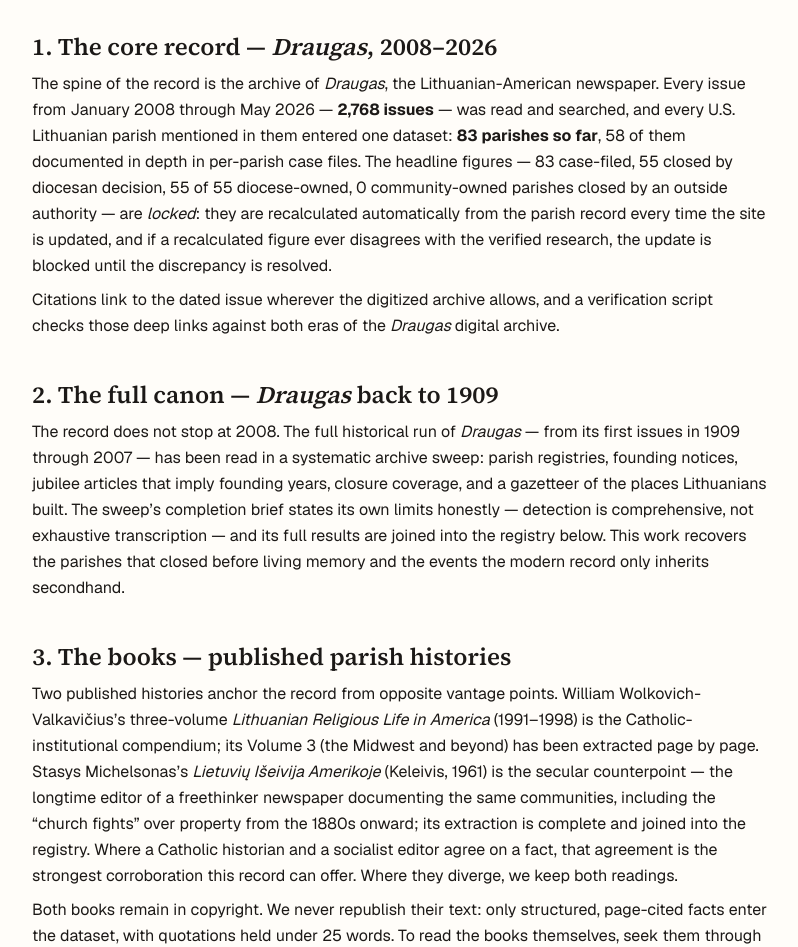
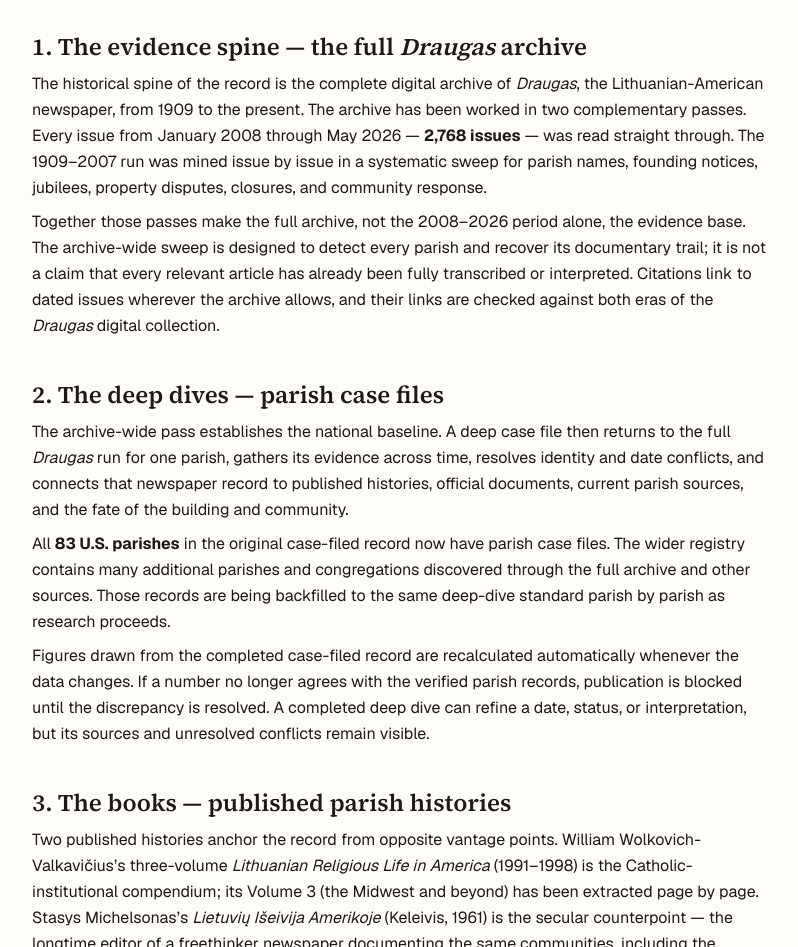
Before and after one commit to LietuvaAI/save-our-lithuanian-parishes, a Next.js app: page /about-the-data in a window 1280 px wide. Shown: the part 340-1287 px from the top of the page, without its empty margins (240-1038 px from the left). Built offline with nearby package versions, Linux system fonts and the light colour scheme.

Commit message:
Clarify full archive and case file method

```diff
--- a/app/about-the-data/page.tsx
+++ b/app/about-the-data/page.tsx
@@ -32,44 +32,55 @@ export default function AboutTheDataPage() {
 
       <section className="mt-10">
         <h2 className="font-serif text-2xl font-semibold">
-          1. The core record — <em>Draugas</em>, 2008–2026
+          1. The evidence spine — the full <em>Draugas</em> archive
         </h2>
         <p className="mt-2 leading-relaxed">
-          The spine of the record is the archive of <em>Draugas</em>, the
-          Lithuanian-American newspaper. Every issue from January 2008 through
-          May 2026 — <strong>2,768 issues</strong> — was read and searched,
-          and every U.S. Lithuanian parish mentioned in them entered one
-          dataset: <strong>83 parishes so far</strong>, 58 of them documented
-          in depth in per-parish case files. The headline figures — 83
-          case-filed, 55 closed by diocesan decision, 55 of 55 diocese-owned,
-          0 community-owned parishes closed by an outside authority — are{" "}
-          <em>locked</em>: they are recalculated automatically from the
-          parish record every time the site is updated, and if a recalculated
-          figure ever disagrees with the verified research, the update is
-          blocked until the discrepancy is resolved.
+          The historical spine of the record is the complete digital archive of{" "}
+          <em>Draugas</em>, the Lithuanian-American newspaper, from 1909 to the
+          present. The archive has been worked in two complementary passes.
+          Every issue from January 2008 through May 2026 —{" "}
+          <strong>2,768 issues</strong> — was read straight through. The
+          1909–2007 run was mined issue by issue in a systematic sweep for
+          parish names, founding notices, jubilees, property disputes, closures,
+          and community response.
         </p>
         <p className="mt-2 leading-relaxed">
-          Citations link to the dated issue wherever the digitized archive
-          allows, and a verification script checks those deep links against
-          both eras of the <em>Draugas</em> digital archive.
+          Together those passes make the full archive, not the 2008–2026 period
+          alone, the evidence base. The archive-wide sweep is designed to detect
+          every parish and recover its documentary trail; it is not a claim that
+          every relevant article has already been fully transcribed or
+          interpreted. Citations link to dated issues wherever the archive
+          allows, and their links are checked against both eras of the{" "}
+          <em>Draugas</em> digital collection.
         </p>
       </section>
 
       <section className="mt-10">
         <h2 className="font-serif text-2xl font-semibold">
-          2. The full canon — <em>Draugas</em> back to 1909
+          2. The deep dives — parish case files
         </h2>
         <p className="mt-2 leading-relaxed">
-          The record does not stop at 2008. The full historical run of{" "}
-          <em>Draugas</em> — from its first issues in 1909 through 2007 —
-          has been read in a systematic archive sweep: parish registries,
-          founding notices, jubilee articles that imply founding years,
-          closure coverage, and a gazetteer of the places Lithuanians built.
-          The sweep&rsquo;s completion brief states its own limits honestly
-          — detection is comprehensive, not exhaustive transcription — and
-          its full results are joined into the registry below. This work
-          recovers the parishes that closed before living memory and the
-          events the modern record only inherits secondhand.
+          The archive-wide pass establishes the national baseline. A deep case
+          file then returns to the full <em>Draugas</em> run for one parish,
+          gathers its evidence across time, resolves identity and date
+          conflicts, and connects that newspaper record to published histories,
+          official documents, current parish sources, and the fate of the
+          building and community.
+        </p>
+        <p className="mt-2 leading-relaxed">
+          All <strong>83 U.S. parishes</strong> in the original case-filed
+          record now have parish case files. The wider registry contains many
+          additional parishes and congregations discovered through the full
+          archive and other sources. Those records are being backfilled to the
+          same deep-dive standard parish by parish as research proceeds.
+        </p>
+        <p className="mt-2 leading-relaxed">
+          Figures drawn from the completed case-filed record are recalculated
+          automatically whenever the data changes. If a number no longer agrees
+          with the verified parish records, publication is blocked until the
+          discrepancy is resolved. A completed deep dive can refine a date,
+          status, or interpretation, but its sources and unresolved conflicts
+          remain visible.
         </p>
       </section>
 
```
